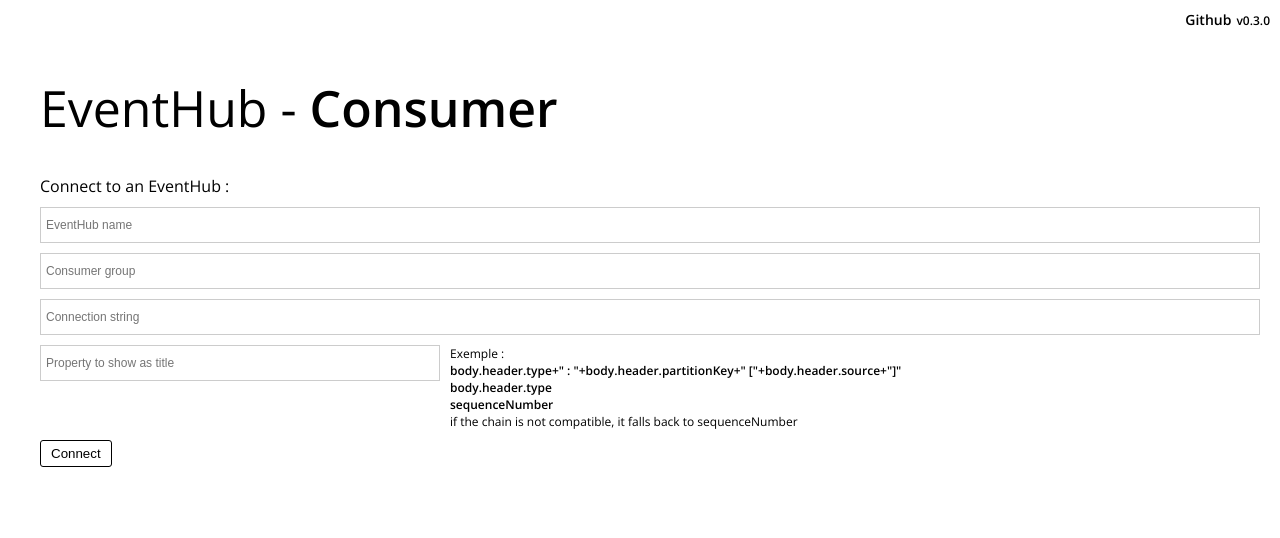
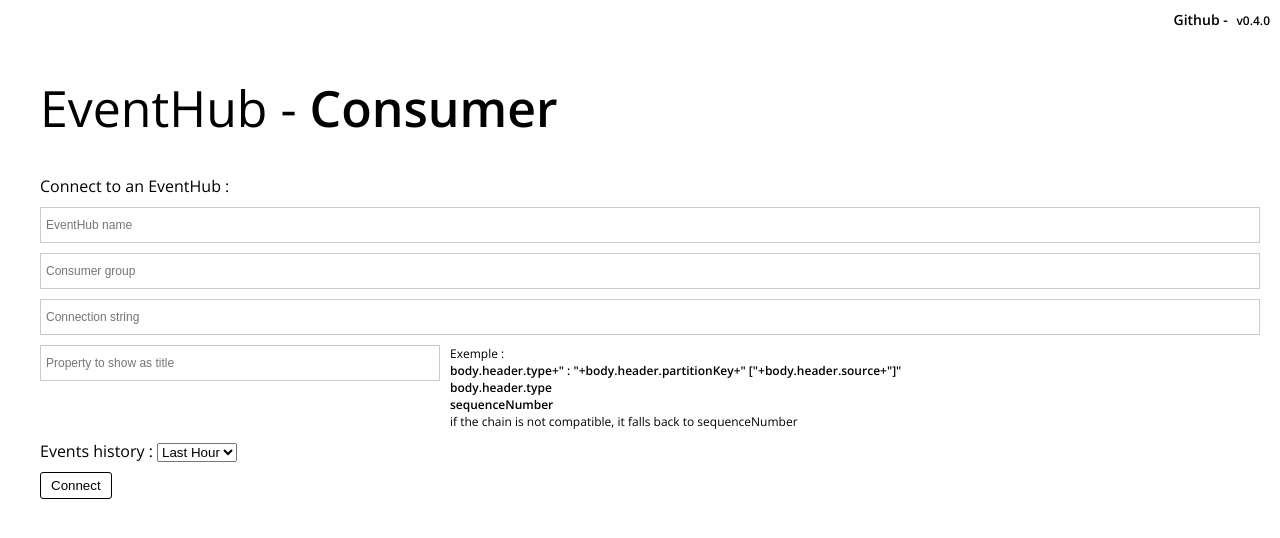
Before and after one commit to aghazani/eventhub_consume_publish, a React app: page / in a window 1280 px wide. Shown: the top 538 px of the page. Built offline with nearby package versions, Linux system fonts and the light colour scheme.

Commit message:
add history

```diff
--- a/package.json
+++ b/package.json
@@ -1,6 +1,7 @@
 {
-  "name": "eventhubconsumer",
-  "version": "0.3.0",
+  "name": "eventhub_consume_publish",
+  "author": "AZGSKULL - abdelaziz.gh@gmail.com",
+  "version": "0.4.0",
   "description": "",
   "main": "index.js",
   "scripts": {
@@ -8,7 +9,6 @@
     "dev": "webpack serve --open"
   },
   "keywords": [],
-  "author": "",
   "license": "ISC",
   "type": "commonjs",
   "dependencies": {
--- a/src/components/Connect/Connect.tsx
+++ b/src/components/Connect/Connect.tsx
@@ -1,13 +1,15 @@
 import React, { useCallback } from 'react'
-import { useRecoilState, useSetRecoilState } from 'recoil'
+import { useRecoilState } from 'recoil'
 import connectionAtom from '../../state/connectionAtom'
 import filterAtom from '../../state/filterAtom'
+import { saveConfigCache } from '../../utils/configCache'
+import { saveFilterCache } from '../../utils/filterCache'
 import Publish from './Publish'
 
 import style from './style.module.css'
 
 const Connect = () => {
-  const setFilterState = useSetRecoilState(filterAtom)
+  const [filterState, setFilterState] = useRecoilState(filterAtom)
   const [state, setState] = useRecoilState(connectionAtom)
 
   const onChangeConfigProp = useCallback(
@@ -15,13 +17,19 @@
       prop: 'eventHubName' | 'consumerGroup' | 'connectionString',
       value: string
     ) => {
-      setState(current => ({
+      setState(current => {
+        const o = {
           ...current,
           config: {
             ...current.config,
             [prop]: value,
           },
-      }))
+        }
+
+        saveConfigCache(o.config)
+
+        return o
+      })
     },
     [setState]
   )
@@ -37,11 +45,15 @@
   )
 
   const setFilter = useCallback(
-    (value: string) =>
-      setFilterState(current => ({
+    (key: string, value: string) =>
+      setFilterState(current => {
+        const a = {
           ...current,
-        eventTitle: value,
-      })),
+          [key]: value,
+        }
+        saveFilterCache(a)
+        return a
+      }),
     [setFilterState]
   )
 
@@ -80,7 +92,7 @@
             <div className={style.chain}>
               <input
                 placeholder="Property to show as title"
-                onChange={e => setFilter(e.target.value)}
+                onChange={e => setFilter('eventTitle', e.target.value)}
               />
               <label>
                 Exemple :<br />
@@ -96,6 +108,17 @@
                 sequenceNumber
               </label>
             </div>
+            <div>
+              <label>Events history : </label>
+              <select
+                onChange={e => setFilter('history', e.target.value)}
+                value={filterState.history}
+              >
+                <option value="new">Only New</option>
+                <option value="hour">Last Hour</option>
+                <option value="today">Today</option>
+              </select>
+            </div>
             <button type="button" onClick={() => setConfig(true)}>
               Connect
             </button>
--- a/src/components/Title/Title.tsx
+++ b/src/components/Title/Title.tsx
@@ -16,8 +16,7 @@
         target="_blank"
         rel="noreferrer"
       >
-        Github
-        <span>v{p.version}</span>
+        Github - <span>v{p.version}</span>
       </a>
     </div>
   )
--- a/src/hooks/useSubscribeEventhub.ts
+++ b/src/hooks/useSubscribeEventhub.ts
@@ -9,8 +9,10 @@
 import eventsAtom from '../state/eventsAtom'
 import connectionAtom from '../state/connectionAtom'
 import eventAtom from '../state/eventAtom'
+import filterAtom from '../state/filterAtom'
 
 const useSubscribeEventhub = () => {
+  const filterState = useRecoilValue(filterAtom)
   const setEvents = useSetRecoilState(eventsAtom)
   const setEvent = useSetRecoilState(eventAtom)
   const setConnection = useSetRecoilState(connectionAtom)
@@ -57,7 +59,12 @@
       },
     }))
 
-    subscribeEventHubConsumer(connectionConfig, processEvent, processError)
+    subscribeEventHubConsumer(
+      connectionConfig,
+      processEvent,
+      processError,
+      filterState.history
+    )
       .then(closeConnection_ => {
         closeConnection = closeConnection_
         setConnection(current => ({
@@ -87,6 +94,7 @@
     }
   }, [
     connectionConfig,
+    filterState.history,
     processError,
     processEvent,
     setConnection,
--- a/src/state/connectionAtom.ts
+++ b/src/state/connectionAtom.ts
@@ -1,5 +1,5 @@
 import { atom } from 'recoil'
-import * as config from '../utils/config'
+import { getConfigCache } from '../utils/configCache'
 
 type TConnectionAtom = {
   isSetted: boolean
@@ -16,15 +16,13 @@
   }
 }
 
+const config = getConfigCache()
+
 const connectionAtom = atom<TConnectionAtom>({
   key: 'connectionStateAtom',
   default: {
     isSetted: false,
-    config: {
-      consumerGroup: config.CONSUMER_GROUP,
-      connectionString: config.CONNECTION_STRING,
-      eventHubName: config.EVENT_HUB_NAME,
-    },
+    config,
     state: {
       isConnected: false,
       isConnecting: true,
--- a/src/state/filterAtom.ts
+++ b/src/state/filterAtom.ts
@@ -1,11 +1,9 @@
 import { atom } from 'recoil'
+import { getFilterCache } from '../utils/filterCache'
 
 const filterAtom = atom({
   key: 'filterAtom',
-  default: {
-    eventTitle:
-      'body.header.type+" : "+body.header.partitionKey+" ["+body.header.source+"]"',
-  },
+  default: getFilterCache(),
 })
 
 export default filterAtom
--- /dev/null
+++ b/src/utils/configCache.ts
@@ -0,0 +1,36 @@
+import * as config from './config'
+
+type TConfig = {
+  consumerGroup: string
+  connectionString: string
+  eventHubName: string
+}
+
+const key = 'configCache'
+
+const defaultConfig = {
+  consumerGroup: config.CONSUMER_GROUP,
+  connectionString: config.CONNECTION_STRING,
+  eventHubName: config.EVENT_HUB_NAME,
+}
+
+export const saveConfigCache = (config: TConfig) => {
+  localStorage.setItem(key, JSON.stringify(config))
+}
+
+export const getConfigCache = (): TConfig => {
+  try {
+    const newConfig = JSON.parse(localStorage.getItem(key))
+
+    return {
+      ...defaultConfig,
+      ...newConfig,
+    }
+  } catch (e) {
+    return {
+      consumerGroup: config.CONSUMER_GROUP,
+      connectionString: config.CONNECTION_STRING,
+      eventHubName: config.EVENT_HUB_NAME,
+    }
+  }
+}
--- /dev/null
+++ b/src/utils/filterCache.ts
@@ -0,0 +1,27 @@
+const key = 'filterCache'
+type TFilter = {
+  eventTitle: string
+  history: string
+}
+
+const defaultFilter = {
+  history: 'hour',
+  eventTitle:
+    'body.header.type+" : "+body.header.partitionKey+" ["+body.header.source+"]"',
+}
+
+export const getFilterCache = (): TFilter => {
+  try {
+    const c = JSON.parse(localStorage.getItem(key))
+    return {
+      ...defaultFilter,
+      ...c,
+    }
+  } catch (e) {
+    return defaultFilter
+  }
+}
+
+export const saveFilterCache = (filter: TFilter) => {
+  localStorage.setItem(key, JSON.stringify(filter))
+}
--- a/src/utils/subscribeEventHubConsumer.ts
+++ b/src/utils/subscribeEventHubConsumer.ts
@@ -1,5 +1,6 @@
 import {
   EventHubConsumerClient,
+  latestEventPosition,
   ProcessErrorHandler,
   ProcessEventsHandler,
 } from '@azure/event-hubs'
@@ -13,7 +14,8 @@
 const subscribeEventHubConsumer = async (
   configConnection: TConfigConnection,
   processEvents: ProcessEventsHandler,
-  processError: ProcessErrorHandler
+  processError: ProcessErrorHandler,
+  startPosition: string
 ): Promise<() => void> => {
   const client = new EventHubConsumerClient(
     configConnection.consumerGroup,
@@ -21,9 +23,19 @@
     configConnection.eventHubName
   )
 
-  const todayDate = new Date().setHours(0, 0, 0)
-
   const partitionIds = await client.getPartitionIds()
+  let t
+  switch (startPosition) {
+    case 'hour':
+      t = new Date().setHours(new Date().getHours() - 1)
+      break
+    case 'today':
+      t = new Date().setHours(0, 0, 0)
+      break
+    default:
+      t = 0
+      break
+  }
 
   const subscription = client.subscribe(
     partitionIds[0],
@@ -32,9 +44,12 @@
       processError,
     },
     {
-      startPosition: {
-        enqueuedOn: todayDate,
-      },
+      startPosition:
+        t === 0
+          ? latestEventPosition
+          : {
+              enqueuedOn: t,
+            },
     }
   )
 
```
Lines whose indentation alone changed are shown as unchanged.
